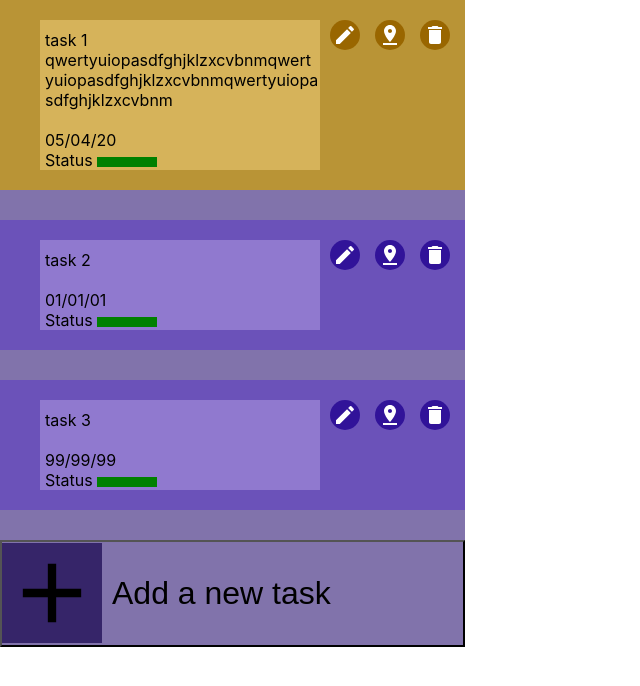
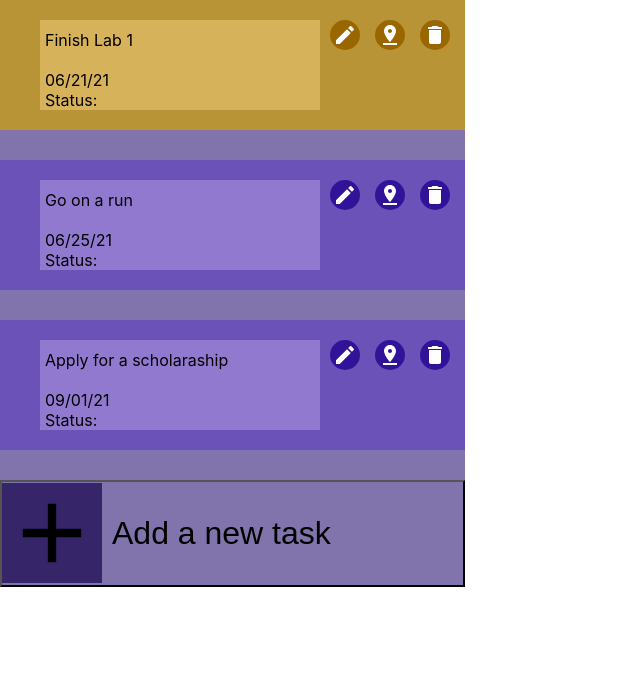
Before and after one commit to 2021-IBM-Accelerate-SW-Track/lab-1-team-30, a React (Create React App) app: page / in a window 1280 px wide. Shown: the top 686 px of the page, without its empty margins (0-640 px from the left). Built offline with nearby package versions, Linux system fonts and the light colour scheme.

Commit message:
Instead of Status Bar, trying to implement status message and border color

```diff
--- a/Event.js
+++ b/Event.js
@@ -10,6 +10,7 @@ export default function Event({events, pins, toggleCompletion, togglePin}) {
     toggleCompletion(events.id)
   }
 
+  //Where is the checkbox
   return(
     <div>
       <label class = "eventBox">
--- a/src/App.js
+++ b/src/App.js
@@ -6,9 +6,9 @@ import './App.css';
 
 function App() {
 
-  var obj1 = {name: "task 1 qwertyuiopasdfghjklzxcvbnmqwertyuiopasdfghjklzxcvbnmqwertyuiopasdfghjklzxcvbnm", date:"05/04/20", status:"complete", isPinned:true}
-  var obj2 = {name: "task 2", date:"01/01/01", status:"complete", isPinned:false}
-  var obj3 = {name: "task 3", date:"99/99/99", status:"incomplete", isPinned:false}
+  var obj1 = {name: "Finish Lab 1", date:"06/21/21", status:"complete", isPinned:true}
+  var obj2 = {name: "Go on a run", date:"06/25/21", status:"complete", isPinned:false}
+  var obj3 = {name: "Apply for a scholaraship", date:"09/01/21", status:"incomplete", isPinned:false}
 
   const listItems = [obj1, obj2, obj3];
 
--- a/src/component/Task/task.css
+++ b/src/component/Task/task.css
@@ -5,6 +5,10 @@ div.outer-task-div{
     display: inline-flex;
     padding-bottom: 20px;
     margin-bottom: 10px;
+}
+
+#info{
+    border-width: 10px;
 }
 
 .info-div{
@@ -15,12 +19,14 @@ div.outer-task-div{
     background-color: rgb(144, 121, 207);
     width: 275px;
     height: fit-content;
+    border-width: 10px;
 }
 
 .info-div > p{
         margin-top: 0px;
         margin-bottom: 0px;
         word-wrap: break-word;
+        align-content: center;
 }
 
 .info-div > p.task-name{
--- a/src/component/Task/task.js
+++ b/src/component/Task/task.js
@@ -6,36 +6,44 @@ import Pin from '@material-ui/icons/PinDrop';
 
 
 export default function Task(props){
-    const statusColorList = ["green", "yellow", "red"]
-    let currentColor = 0;
+    const statusMessageList = ["Not Started", "In Progress", "Complete"];
+    const statusColorList = ["green", "yellow", "red"];
+    let index = 0;
 
     function changeColor() {
-        if (currentColor === 2){
-            currentColor = 0;
+        if (index === 2){
+            index = 0;
         } else {
-            currentColor ++;
+            index ++;
         }
-        document.querySelector('#status').lastElementChild.style.backgroundColor = statusColorList[currentColor]
+
+        //Should select based on list element/index. Not Last Element
+        //Instead of bar, make it a border color. And you can tap the div element
+
+        //Shouldn't be based on ID (only one element). Need to make it for each index element
+        document.getElementById("status").innerHTML = "Status: " + statusMessageList[index];
+        //document.getElementById("info").style.borderColor = statusColorList[index];
+        //change border of pressed area
     }
 
     //Status bar is not clear that it's a button. Also, only updates top one because it's base on lastChild and not element in list
     return (
         <div class={`outer-task-div ${props.isPinned ? "pinned" : ""}`}>
-            <div class="info-div">
+            <div class="info-div" id="info" onClick={changeColor}>
                 <p class="task-name"> {props.name} </p>
                 <p class="task-date"> {props.date} </p>
-                <p id="status" class="task-status"> Status <button onClick={changeColor} class="status-bar"></button></p>
+                <p class="task-status" id="status">Status: </p>
 
             </div>
             <div class="buttons-div">
                 <IconButton aria-label="edit">
-                    <Edit />
+                    <Edit/>
                 </IconButton>
                 <IconButton aria-label="pin">
-                    <Pin />
+                    <Pin/>
                 </IconButton>
                 <IconButton aria-label="delete">
-                    <Delete />
+                    <Delete/>
                 </IconButton>
             </div>
         </div>
```
Also changed, not shown: App.js (+5 -4 lines).
